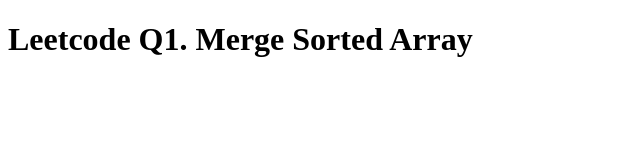
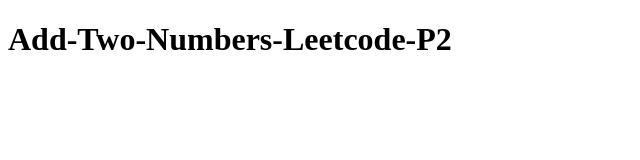
Before and after one commit to abdallahmo12/Add-Two-Numbers-Leetcode-P2, a plain HTML site: page index.html in a window 1280 px wide. Shown: the whole page, without its empty margins (0-640 px from the left). Drawn offline with Linux system fonts and the light colour scheme.

Commit message:
Update index.html

```diff
--- a/index.html
+++ b/index.html
@@ -7,7 +7,7 @@
     <title>Document</title>
 </head>
 <body>
-    <h1>Leetcode Q1. Merge Sorted Array</h1>
+    <h1>Add-Two-Numbers-Leetcode-P2</h1>
     <div id="result"></div>
     <script src='index.js'></script>
 </body>
```
